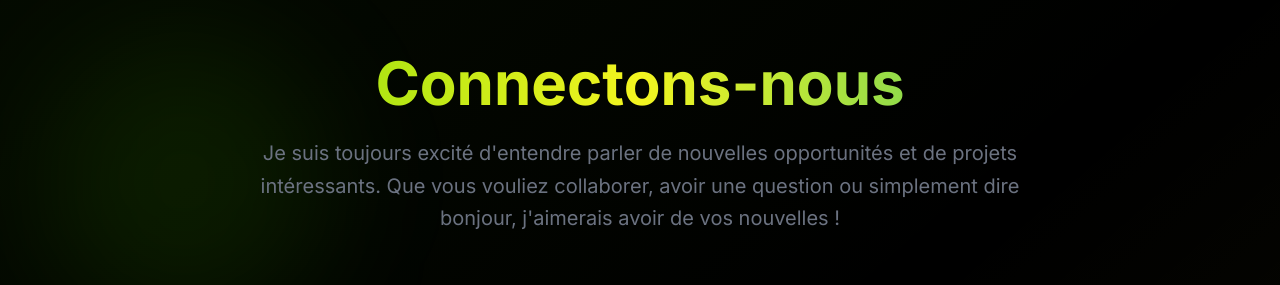
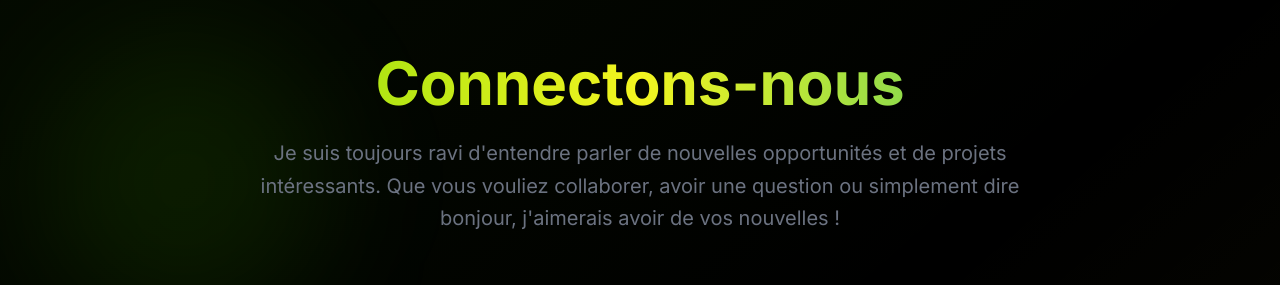
Before and after one commit to itsimed/myportfolio, a React (Vite) app: page / in a window 1280 px wide. Shown: the part 3880-4165 px from the top of the page. Built offline with nearby package versions, Linux system fonts and the light colour scheme.

Commit message:
Replace 'excité' with 'ravi' in contact section

```diff
--- a/src/translations/index.ts
+++ b/src/translations/index.ts
@@ -116,7 +116,7 @@ export const translations = {
     // Contact Section
     contact: {
       title: 'Connectons-nous',
-      subtitle: 'Je suis toujours excité d\'entendre parler de nouvelles opportunités et de projets intéressants. Que vous vouliez collaborer, avoir une question ou simplement dire bonjour, j\'aimerais avoir de vos nouvelles !',
+      subtitle: 'Je suis toujours ravi d\'entendre parler de nouvelles opportunités et de projets intéressants. Que vous vouliez collaborer, avoir une question ou simplement dire bonjour, j\'aimerais avoir de vos nouvelles !',
       getInTouch: 'Entrer en contact',
       sendMessage: 'Envoyer un message',
       form: {
```
